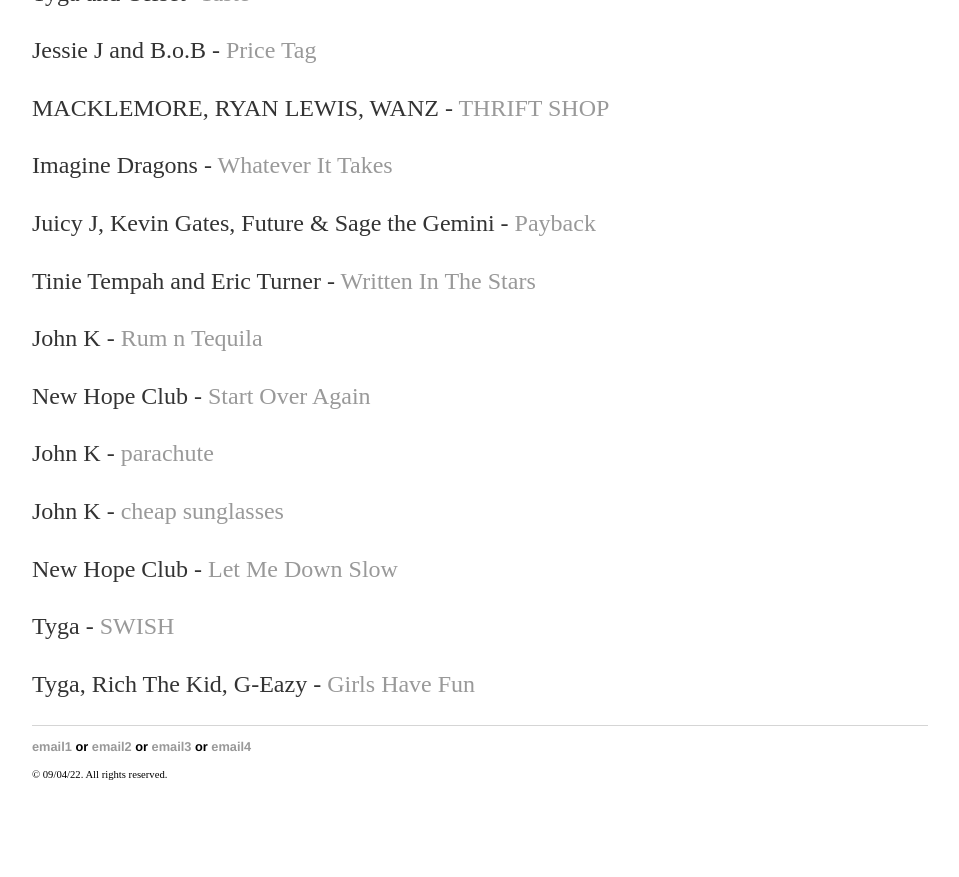
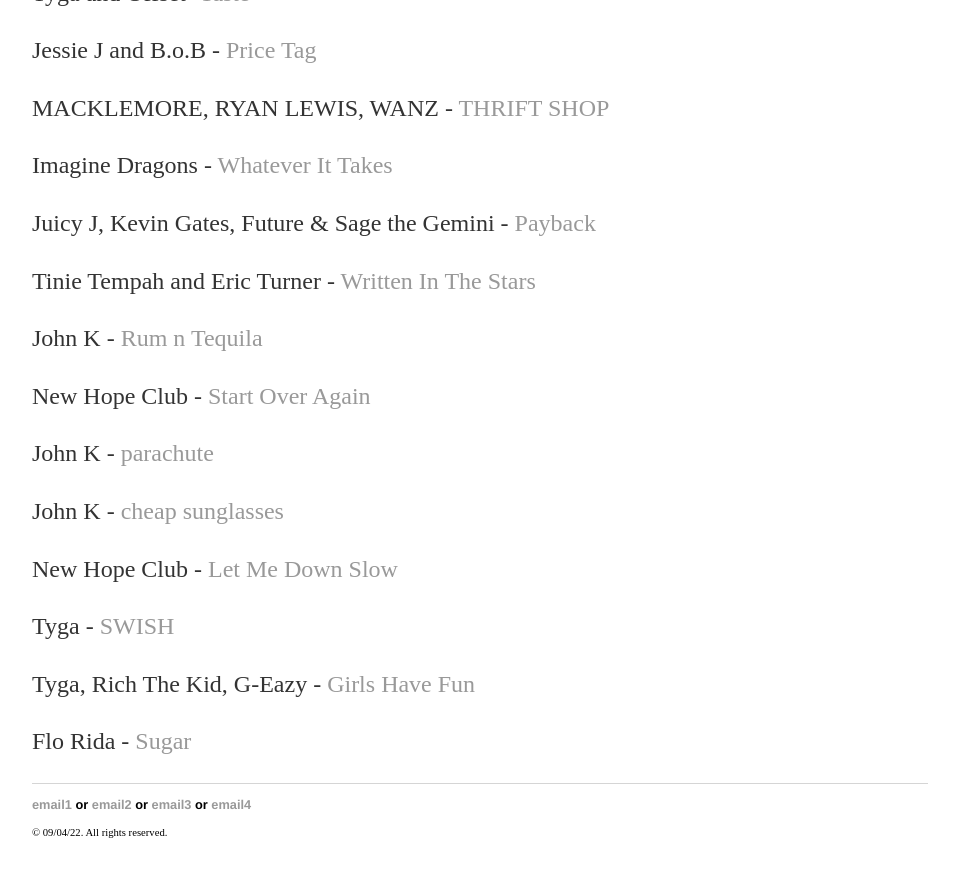
Before and after one commit to yjkweon24/yjkweon24.github.io, a Jekyll site: the page built from _posts/2018-10-23-songs-that-i-love.md, in a window 1280 px wide and 900 px high, scrolled down 22689 px. Shown: the top 877 px of the window, without its empty margins (160-1119 px from the left). Built offline with Jekyll 4.4.1, drawn with Linux system fonts in a browser that asks for light colours; before the commit the page ends 23531 px from its top, so only the background shows below that.

Commit message:
Update 2018-10-23-songs-that-i-love.md

```diff
--- a/_posts/2018-10-23-songs-that-i-love.md
+++ b/_posts/2018-10-23-songs-that-i-love.md
@@ -804,3 +804,5 @@
 Tyga - [SWISH](https://www.youtube.com/watch?v=ScdQQfAjFTk&ab_channel=TygaVEVO)
 
 Tyga, Rich The Kid, G-Eazy - [Girls Have Fun](https://www.youtube.com/watch?v=Y-fqWMaXb8A&ab_channel=TygaVEVO)
+
+Flo Rida - [Sugar](https://www.youtube.com/watch?v=S4WS_Q5Mq2s&list=RDScdQQfAjFTk&index=17&ab_channel=FloRida)
```
